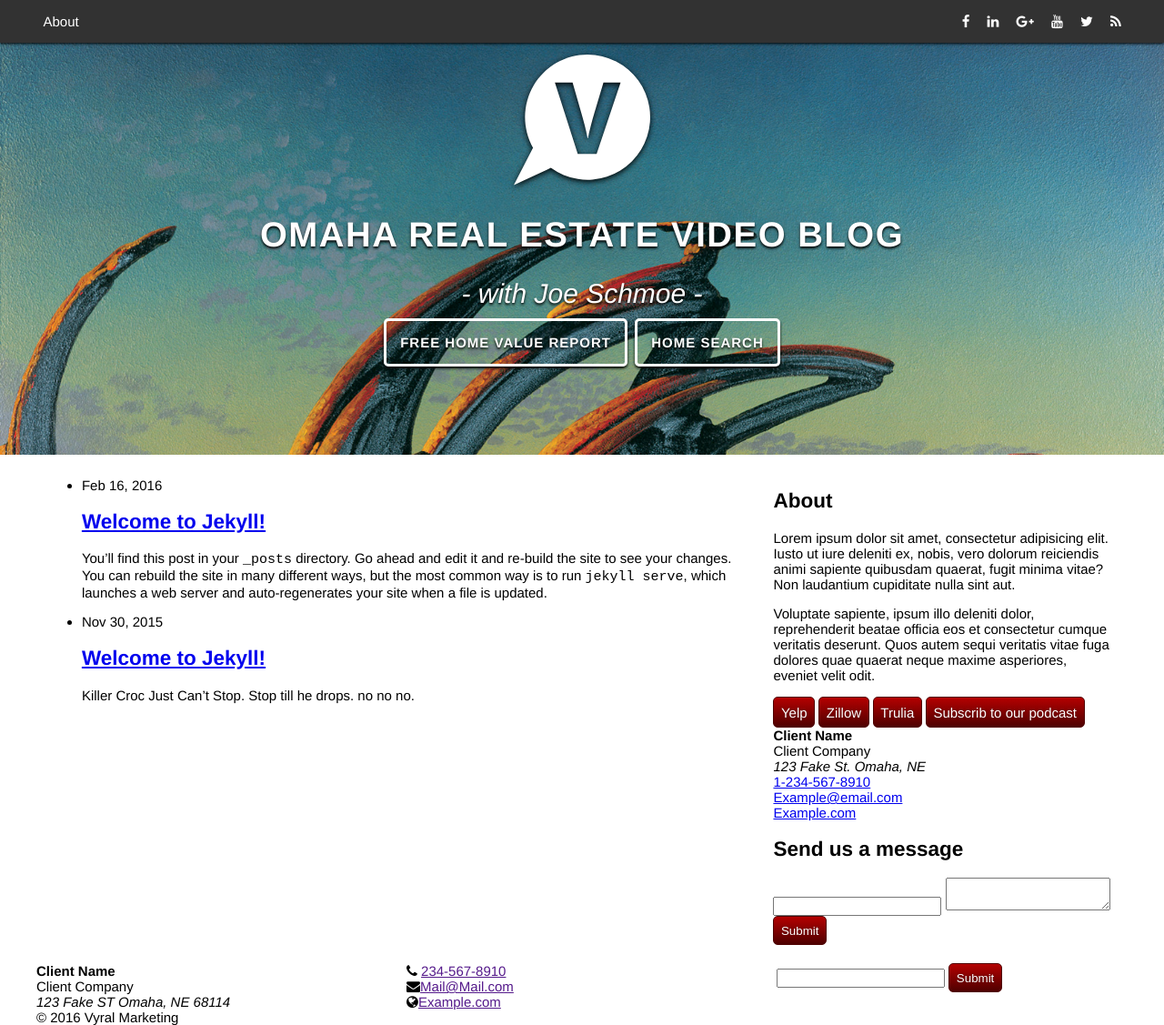
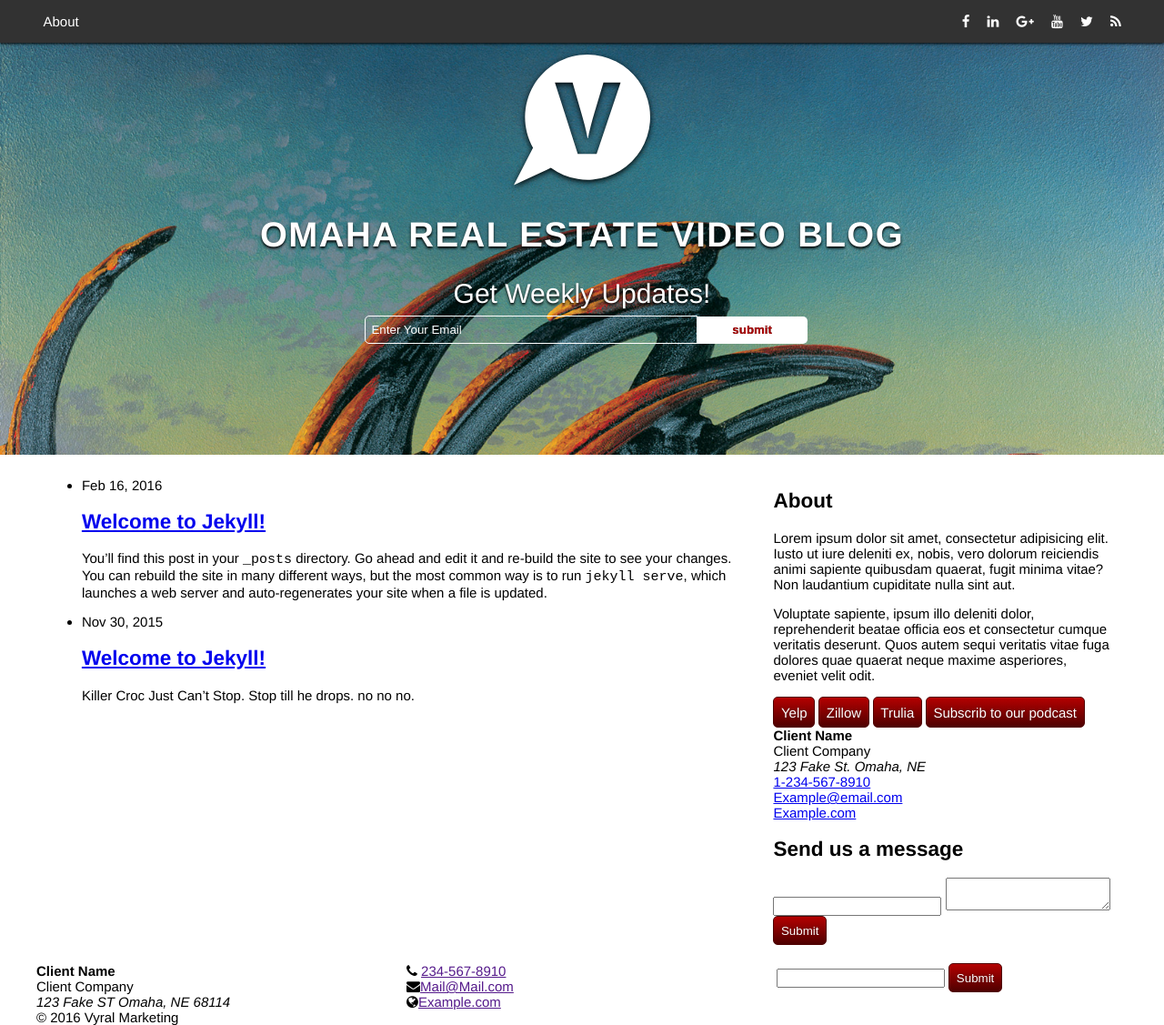
Before and after one commit to Cutcopy/Vyral-Jekyll, a Jekyll site: the page built from index.html, in a window 1280 px wide and 1127 px high. Shown: the whole window at 91% size. Built offline with Jekyll 4.4.1, drawn with Linux system fonts in a browser that asks for light colours; nearby versions of some CDN libraries.

Commit message:
Adding opt-in to header

```diff
--- a/_includes/header.html
+++ b/_includes/header.html
@@ -5,12 +5,17 @@
         <svg id="Layer_1" class="header-logo" data-name="Layer 1" xmlns="http://www.w3.org/2000/svg" viewBox="0 0 86.06 82.39"><path class="cls-1" d="M225,427.63a39.49,39.49,0,0,0-34.46,58.8l-1.47,2.86L178.43,510l21.11-9.85,2.27-1.06A39.49,39.49,0,1,0,225,427.63Zm5.68,62.7H218.79l-14.42-45h11.15l5.47,19c1.54,5.34,2.94,10.48,4,16.09h0.2c1.13-5.41,2.54-10.75,4.07-15.89L235,445.34h10.81Z" transform="translate(-178.43 -427.63)"/></svg>
       </a>
       <h1>Omaha Real Estate Video Blog</h1>
-      <em>- with Joe Schmoe -</em>
+      <!-- <em>- with Joe Schmoe -</em> -->
       <!--<h1 class="sr-only">{% if page.title %}{{ page.title }}{% else %}{{ site.title }}{% endif %}</h1> -->
-      <div class="cta-wrapper">
+      <span>Get Weekly Updates!</span>
+      <form action="#" class="booster-gold">
+        <input type="text" placeholder="Enter Your Email">
+        <input type="submit" value="submit">
+      </form>
+    <!--  <div class="cta-wrapper">
         <a href="#" class="cta">Free Home Value Report</a>
         <a href="#" class="cta">Home Search</a>
-    </div>
+      </div> -->
     </div>
   </div>
 </header>
--- a/_sass/_header.sass
+++ b/_sass/_header.sass
@@ -1,5 +1,5 @@
 #hero
-  height: 70vh
+  height: 500px
   max-height: 500px
   background-image: url(/img/roger-dean.jpg)
   background-size: cover
@@ -49,3 +49,43 @@
   width: 100%
   display: block
   margin: 0 auto
+
+.booster-gold
+  width: 100%
+  input[type="text"]
+    margin-right: 0
+    padding: 0.5em
+    position: relative
+    left: 9px
+    //bottom: 1px
+    background: rgba(0,0,0,0)
+    border: 1px solid white
+    border-radius: 5px 0 0 5px
+    color: white
+    width: 30%
+    &:focus
+      border: 1px solid $brand
+      outline: none
+    &::-webkit-input-placeholder
+      color: white
+    &:-moz-placeholder
+      color:    white
+      opacity:  1
+    &::-moz-placeholder
+      color:   white
+      opacity:  1
+    &:-ms-input-placeholder
+      color:    white
+    &:placeholder-shown
+      color:   white
+  input[type="submit"]
+    width: 10%
+    background: white
+    margin-left: 0
+    color: $brand
+    //padding: 8px
+    text-align: center
+    border: 0px solid white
+    border-radius: 0 5px 5px 0
+    font-weight: bold
+    text-shadow: 0 0 0 black
```
